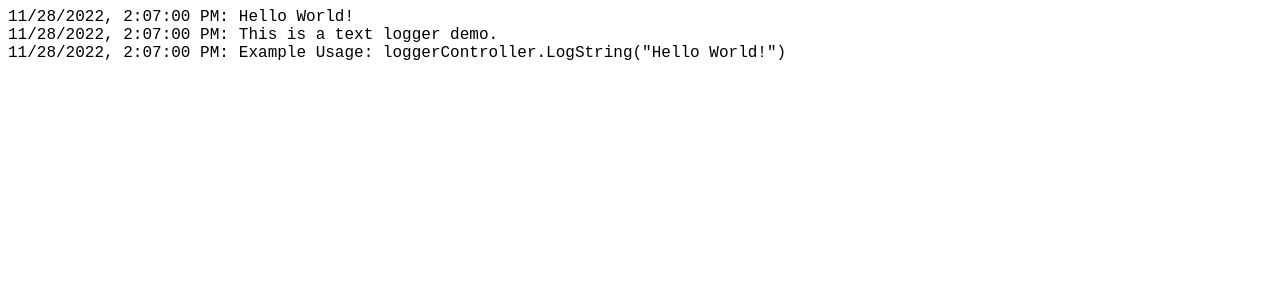
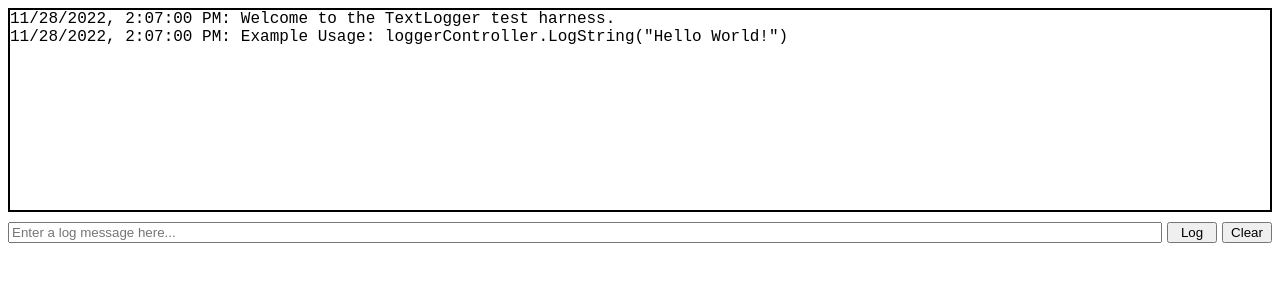
Before and after one commit to johnpaulrusso/svelte-text-logger, a SvelteKit app: page / in a window 1280 px wide. Shown: the top 300 px of the page. Built offline with nearby package versions, Linux system fonts and the light colour scheme.

Commit message:
Implemented a test harness.
Implemented a test harness.

```diff
--- a/src/lib/TextLogger.svelte
+++ b/src/lib/TextLogger.svelte
@@ -22,6 +22,7 @@
         overflow-y: auto;
         overflow-x: auto;
         display: flex;
+        height: 100%;
     }
 
     .datetime-col{
--- a/src/routes/+page.svelte
+++ b/src/routes/+page.svelte
@@ -1,12 +1,6 @@
 <script lang="ts">
-	import { TextLoggerController } from "$lib/TextLoggerController";
-	import TextLogger from "$lib/TextLogger.svelte";
+	import TextLoggerTestHarness from "../test/TextLoggerTestHarness.svelte";
 
-    let loggerController = new TextLoggerController();
-
-    loggerController.LogString("Hello World!");
-    loggerController.LogString("This is a text logger demo.");
-    loggerController.LogString("Example Usage: loggerController.LogString(\"Hello World!\")");
 </script>
 
-<TextLogger model={loggerController.model}></TextLogger>
+<TextLoggerTestHarness></TextLoggerTestHarness>
--- /dev/null
+++ b/src/test/TextLoggerTestHarness.svelte
@@ -0,0 +1,68 @@
+<script lang="ts">
+
+	import TextLogger from "$lib/TextLogger.svelte";
+	import { TextLoggerController } from "$lib/TextLoggerController";
+
+    let loggerController: TextLoggerController = new TextLoggerController();
+
+    loggerController.LogString("Welcome to the TextLogger test harness.");
+    loggerController.LogString("Example Usage: loggerController.LogString(\"Hello World!\")");
+
+    function onLog()
+    {
+        let inputElement = document.getElementById("test-message-input") as HTMLInputElement
+        if(inputElement)
+        {
+            let message = inputElement.value;
+            loggerController.LogString(message);
+            loggerController.model = loggerController.model;
+            inputElement.value = "";
+            inputElement.focus();
+        }
+    }
+
+    function onClear()
+    {
+        let inputElement = document.getElementById("test-message-input") as HTMLInputElement
+        if(inputElement)
+        {
+            loggerController.Clear();
+            loggerController.model = loggerController.model;
+            inputElement.value = "";
+            inputElement.focus();
+        }
+    }
+</script>
+
+<div class="container">
+    <div class="logger">
+        <TextLogger model={loggerController.model}></TextLogger>
+    </div>
+    <div class="harness-input">
+        <input id="test-message-input" type="text" placeholder="Enter a log message here...">
+        <button on:click={onLog}>Log</button>
+        <button on:click={onClear}>Clear</button>
+    </div>
+</div>
+
+<style>
+    .container{
+        display: flex;
+        flex-direction: column;
+    }
+    .logger{
+        border: solid 2px;
+        height: 200px;
+    }
+    .harness-input{
+        display: flex;
+        padding-top: 10px;
+    }
+    input{
+        flex: 1;
+    }
+    button{
+        flex-basis: 50px;
+        margin-left: 5px;
+    }
+</style>
```
